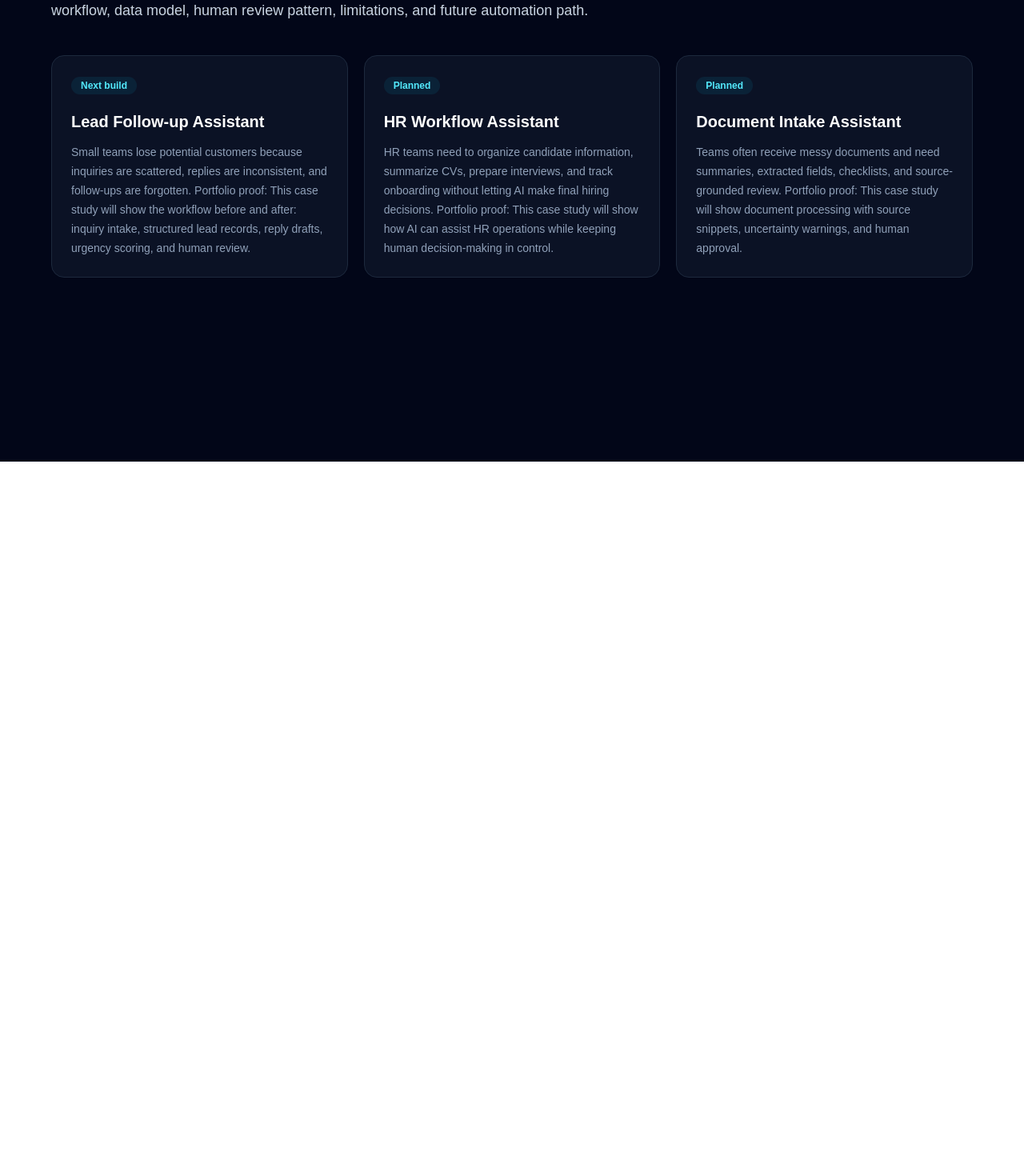
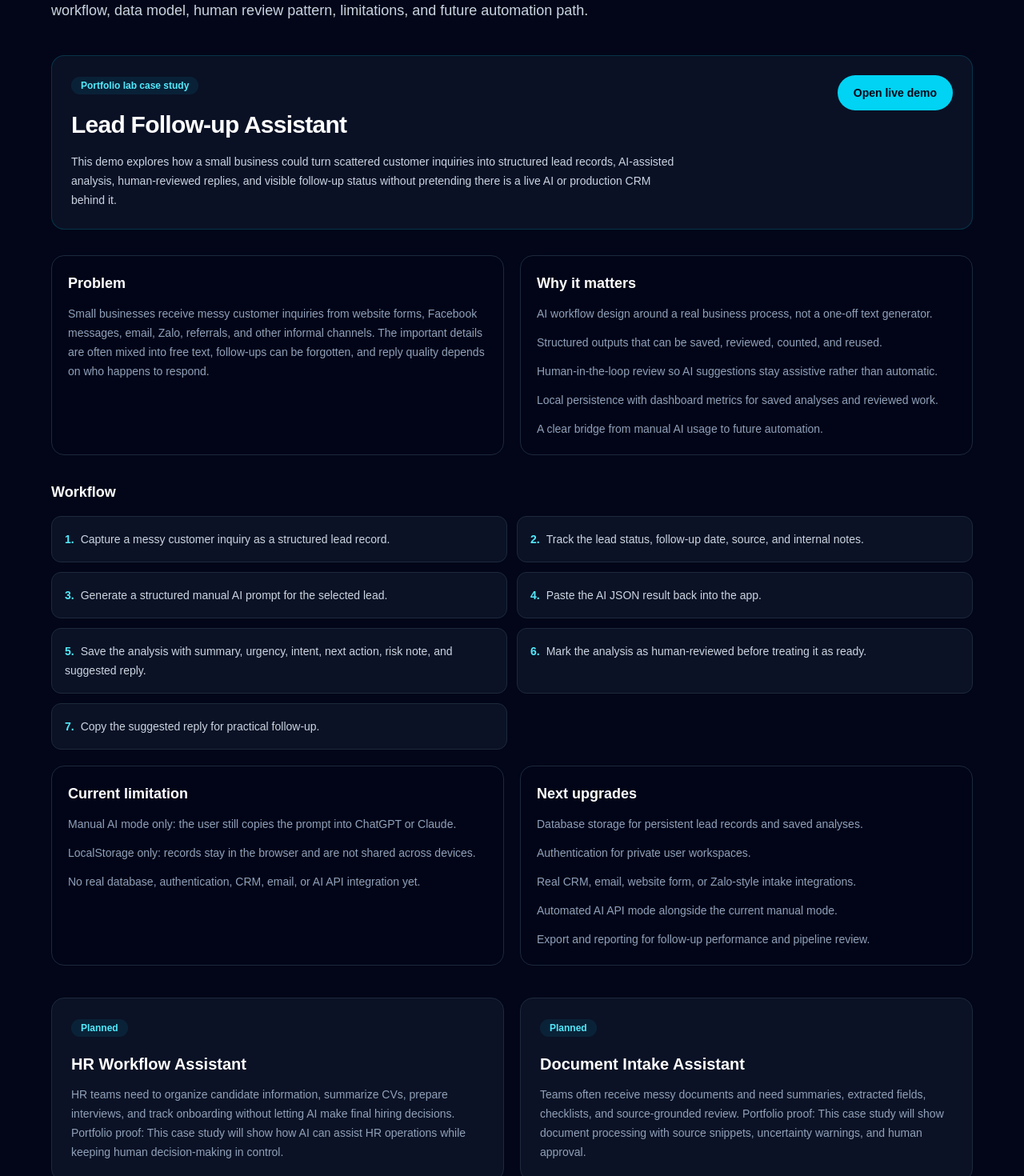
Before and after one commit to solitud3456/ai-workflow-systems-lab, a Next.js app: page /case-studies in a window 1280 px wide. Shown: the part 280-1750 px from the top of the page at 80% size. Before the commit the page ends 857 px from the top, so only its background shows below. Built offline with nearby package versions, Linux system fonts and the light colour scheme.

Commit message:
Add lead follow-up case study

```diff
--- a/src/app/case-studies/page.tsx
+++ b/src/app/case-studies/page.tsx
@@ -1,15 +1,40 @@
+import Link from "next/link";
 import PageHeader from "@/components/PageHeader";
 import InfoCard from "@/components/InfoCard";
 
-const caseStudies = [
-  {
-    title: "Lead Follow-up Assistant",
-    status: "Next build",
-    problem:
-      "Small teams lose potential customers because inquiries are scattered, replies are inconsistent, and follow-ups are forgotten.",
-    proof:
-      "This case study will show the workflow before and after: inquiry intake, structured lead records, reply drafts, urgency scoring, and human review.",
-  },
+const workflowSteps = [
+  "Capture a messy customer inquiry as a structured lead record.",
+  "Track the lead status, follow-up date, source, and internal notes.",
+  "Generate a structured manual AI prompt for the selected lead.",
+  "Paste the AI JSON result back into the app.",
+  "Save the analysis with summary, urgency, intent, next action, risk note, and suggested reply.",
+  "Mark the analysis as human-reviewed before treating it as ready.",
+  "Copy the suggested reply for practical follow-up.",
+];
+
+const valuePoints = [
+  "AI workflow design around a real business process, not a one-off text generator.",
+  "Structured outputs that can be saved, reviewed, counted, and reused.",
+  "Human-in-the-loop review so AI suggestions stay assistive rather than automatic.",
+  "Local persistence with dashboard metrics for saved analyses and reviewed work.",
+  "A clear bridge from manual AI usage to future automation.",
+];
+
+const limitations = [
+  "Manual AI mode only: the user still copies the prompt into ChatGPT or Claude.",
+  "LocalStorage only: records stay in the browser and are not shared across devices.",
+  "No real database, authentication, CRM, email, or AI API integration yet.",
+];
+
+const nextUpgrades = [
+  "Database storage for persistent lead records and saved analyses.",
+  "Authentication for private user workspaces.",
+  "Real CRM, email, website form, or Zalo-style intake integrations.",
+  "Automated AI API mode alongside the current manual mode.",
+  "Export and reporting for follow-up performance and pipeline review.",
+];
+
+const plannedCaseStudies = [
   {
     title: "HR Workflow Assistant",
     status: "Planned",
@@ -38,8 +63,103 @@ export default function CaseStudiesPage() {
           description="Each case study explains the business problem, manual process, AI-assisted workflow, data model, human review pattern, limitations, and future automation path."
         />
 
-        <div className="mt-10 grid gap-5 md:grid-cols-3">
-          {caseStudies.map((study) => (
+        <article className="mt-10">
+          <div className="rounded-2xl border border-cyan-500/20 bg-slate-900/70 p-6">
+            <div className="flex flex-col gap-5 lg:flex-row lg:items-start lg:justify-between">
+              <div>
+                <span className="rounded-full bg-cyan-500/10 px-3 py-1 text-xs font-semibold text-cyan-300">
+                  Portfolio lab case study
+                </span>
+                <h2 className="mt-5 text-3xl font-semibold tracking-tight text-white">
+                  Lead Follow-up Assistant
+                </h2>
+                <p className="mt-4 max-w-3xl text-sm leading-6 text-slate-300">
+                  This demo explores how a small business could turn scattered
+                  customer inquiries into structured lead records, AI-assisted
+                  analysis, human-reviewed replies, and visible follow-up status
+                  without pretending there is a live AI or production CRM behind it.
+                </p>
+              </div>
+
+              <Link
+                href="/demos/lead-follow-up"
+                className="w-fit rounded-full bg-cyan-400 px-5 py-3 text-sm font-semibold text-slate-950 transition hover:bg-cyan-300"
+              >
+                Open live demo
+              </Link>
+            </div>
+          </div>
+
+          <div className="mt-8 grid gap-5 lg:grid-cols-2">
+            <section className="rounded-2xl border border-slate-800 bg-slate-950/60 p-5">
+              <h3 className="text-lg font-semibold text-white">Problem</h3>
+              <p className="mt-3 text-sm leading-6 text-slate-400">
+                Small businesses receive messy customer inquiries from website
+                forms, Facebook messages, email, Zalo, referrals, and other
+                informal channels. The important details are often mixed into
+                free text, follow-ups can be forgotten, and reply quality depends
+                on who happens to respond.
+              </p>
+            </section>
+
+            <section className="rounded-2xl border border-slate-800 bg-slate-950/60 p-5">
+              <h3 className="text-lg font-semibold text-white">Why it matters</h3>
+              <ul className="mt-3 space-y-3">
+                {valuePoints.map((point) => (
+                  <li key={point} className="text-sm leading-6 text-slate-400">
+                    {point}
+                  </li>
+                ))}
+              </ul>
+            </section>
+          </div>
+
+          <section className="mt-8">
+            <h3 className="text-lg font-semibold text-white">Workflow</h3>
+            <ol className="mt-4 grid gap-3 md:grid-cols-2">
+              {workflowSteps.map((step, index) => (
+                <li
+                  key={step}
+                  className="rounded-xl border border-slate-800 bg-slate-900/70 p-4 text-sm leading-6 text-slate-300"
+                >
+                  <span className="mr-2 font-semibold text-cyan-300">
+                    {index + 1}.
+                  </span>
+                  {step}
+                </li>
+              ))}
+            </ol>
+          </section>
+
+          <div className="mt-5 grid gap-5 lg:grid-cols-2">
+            <section className="rounded-2xl border border-slate-800 bg-slate-950/60 p-5">
+              <h3 className="text-lg font-semibold text-white">
+                Current limitation
+              </h3>
+              <ul className="mt-3 space-y-3">
+                {limitations.map((item) => (
+                  <li key={item} className="text-sm leading-6 text-slate-400">
+                    {item}
+                  </li>
+                ))}
+              </ul>
+            </section>
+
+            <section className="rounded-2xl border border-slate-800 bg-slate-950/60 p-5">
+              <h3 className="text-lg font-semibold text-white">Next upgrades</h3>
+              <ul className="mt-3 space-y-3">
+                {nextUpgrades.map((item) => (
+                  <li key={item} className="text-sm leading-6 text-slate-400">
+                    {item}
+                  </li>
+                ))}
+              </ul>
+            </section>
+          </div>
+        </article>
+
+        <div className="mt-10 grid gap-5 md:grid-cols-2">
+          {plannedCaseStudies.map((study) => (
             <InfoCard
               key={study.title}
               title={study.title}
```
